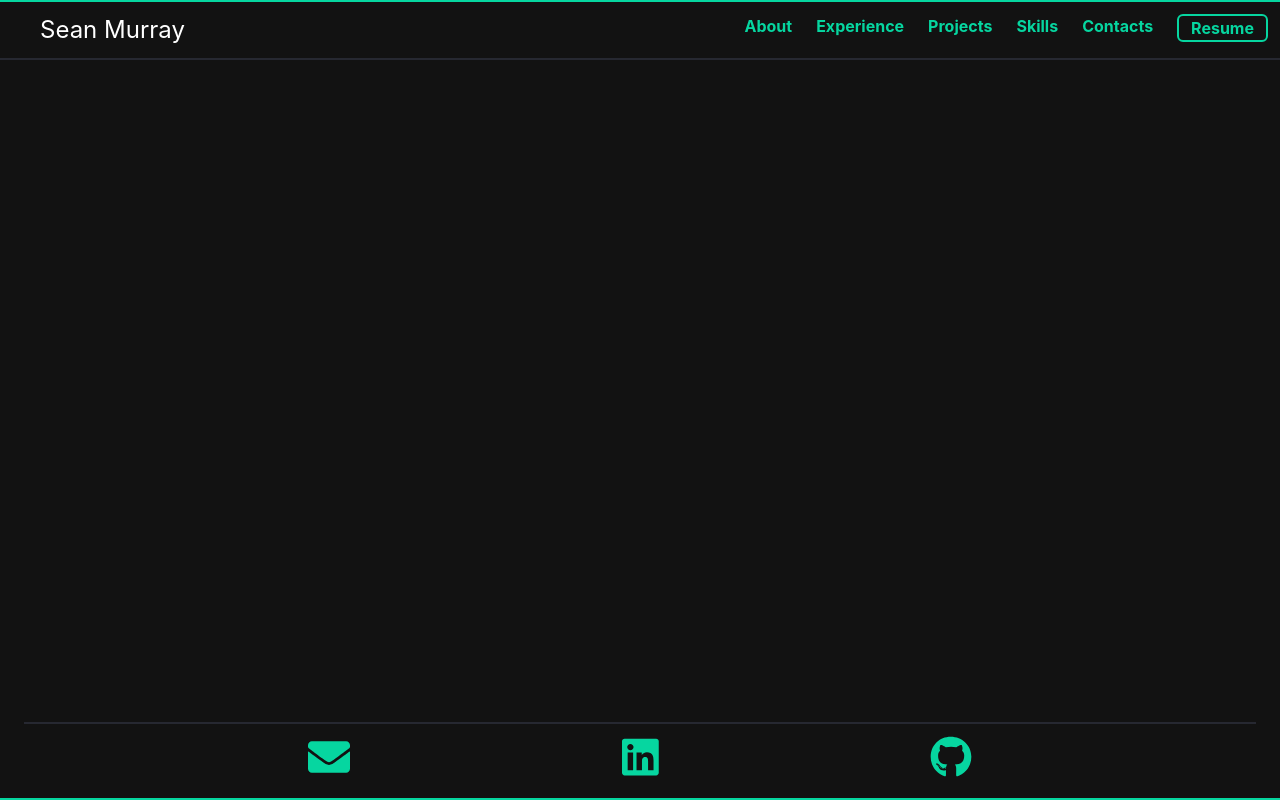
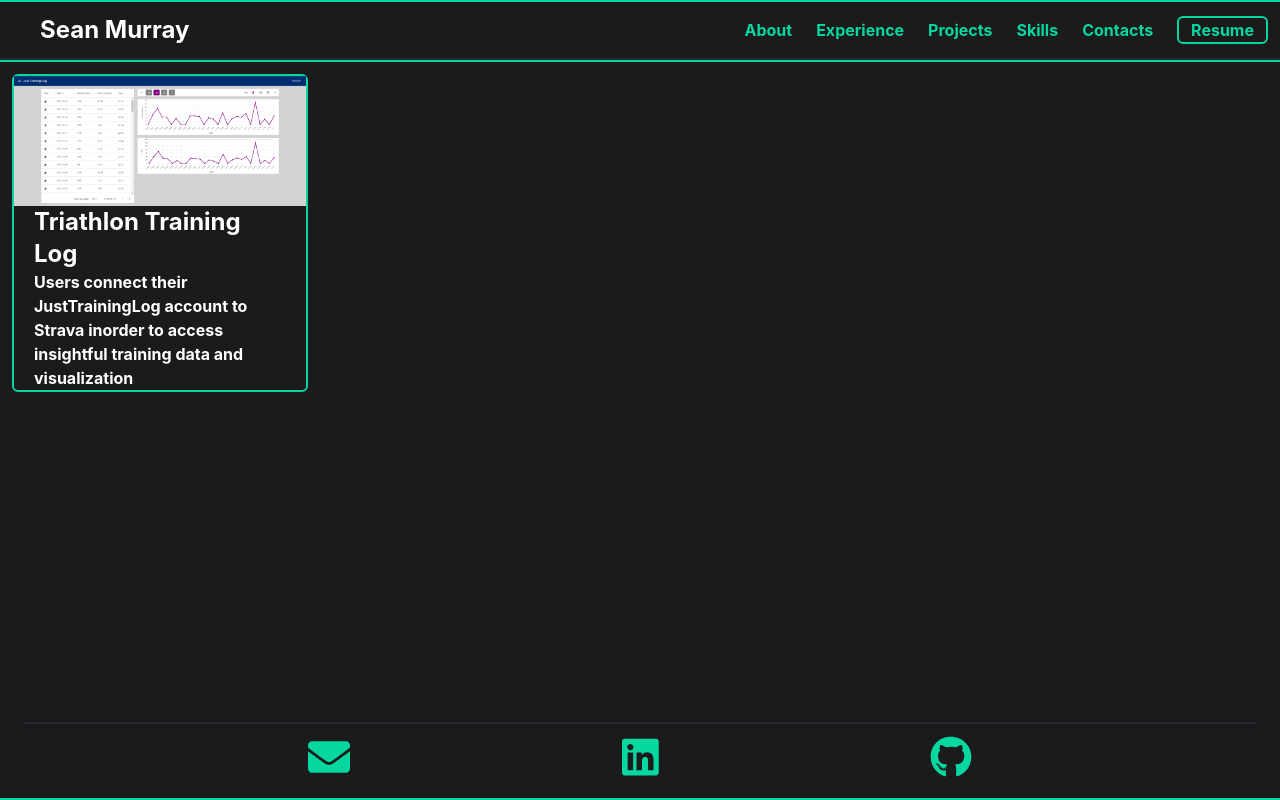
Before and after one commit to spmseanmurray/portfolio, a React (Create React App) app: page / in a window 1280 px wide. Built offline with nearby package versions, Linux system fonts and the light colour scheme.

Commit message:
initial project commit

```diff
--- a/src/App.tsx
+++ b/src/App.tsx
@@ -1,14 +1,17 @@
 import React from 'react';
 import './App.css';
 import Footer from './Components/Footer';
-import Header from './Components/Header'
+import Header from './Components/Header';
+import Projects from './Components/Projects';
 
 const App: React.FC = () => {
   return (
     <div className="h-full bg-bg">
       <div className="flex flex-col min-h-screen">
         <Header />
-        <div className="flex-grow"/>
+        <div className="flex-grow">
+          <Projects />
+        </div>
         <Footer />
       </div>
     </div>
--- a/src/Components/Header.tsx
+++ b/src/Components/Header.tsx
@@ -40,10 +40,10 @@ const Header: React.FC = () => {
     return (
         <header className="header relative border-t-2 border-p">
             <div className="container mx-auto flex flex-row justify place-content-between py-3 border-b-2 border-fg">
-                <div className='flex justify-start text-2xl text-white mx-10'>
+                <div className='flex justify-start text-2xl font-bold text-white mx-10'>
                     Sean Murray
                 </div>
-                <div className=" flex justify-end">
+                <div className=" flex items-center ">
                     {headerItems.map(item =>
                         <div className="text-p px-3 hover:text-p-hov">
                             <HeaderItem name={item.name} link={item.link} featured={item.featured}/>
--- /dev/null
+++ b/src/Components/ProjectItem.tsx
@@ -0,0 +1,28 @@
+import React from 'react'
+
+export interface ProjectItemProps {
+    name: string,
+    description: string,
+    image: string,
+    link: string,
+    featured: boolean
+}
+
+const ProjectItem: React.FC<ProjectItemProps> = ({ name, description, image, link, featured, ...props }) => {
+    return (
+        <div className={`text-p font-bold hover:text-p-hov border-p border-2 rounded-md hover:border-p-hov}`}>
+            <a href={link} target="_blank">
+                <img src={image}/>
+            </a>
+            <div className='grid-cols-1 justify-start text-white mx-5'>
+                <div className='text-2xl'>
+                    {name}
+                </div>
+                <div className='text-m'>
+                    {description}
+                </div>
+            </div>
+        </div>
+    );
+}
+export default ProjectItem
--- /dev/null
+++ b/src/Components/Projects.tsx
@@ -0,0 +1,32 @@
+import React from 'react';
+import ProjectItem from './ProjectItem';
+import { ProjectItemProps } from './ProjectItem';
+
+const Projects: React.FC = () => {
+
+    const projectItems: ProjectItemProps[] = [
+        {
+            name: 'Triathlon Training Log',
+            description: 'Users connect their JustTrainingLog account to Strava inorder to access insightful training data and visualization',
+            image: require( '../images/TrainingLog.png'),
+            link: 'https://github.com/mgmer/justtraininglog',
+            featured: false
+        },
+    ]
+
+    return (
+        <header className="header relative border-t-2 border-p">
+            <div className="container mx-auto flex flex-row justify place-content-between py-3 ">
+                <div className=" flex items-center ">
+                    {projectItems.map(item =>
+                        <div className="text-p px-3 hover:text-p-hov w-1/4">
+                            <ProjectItem name={item.name} description={item.description} image={item.image} link={item.link} featured={item.featured}/>
+                        </div>
+                    )}
+                </div>
+            </div>
+        </header>
+    );
+}
+
+export default Projects;
--- a/tailwind.config.js
+++ b/tailwind.config.js
@@ -4,7 +4,7 @@ module.exports = {
   ],
   theme: {
     colors: {
-      'bg': '#121212',
+      'bg': '#1B1B1B',
       'fg': '#262831',
       'fg-hov': '#414558',
       'p': '#06D6A0',
```
Also changed, not shown: src/images/TrainingLog.png (added).
